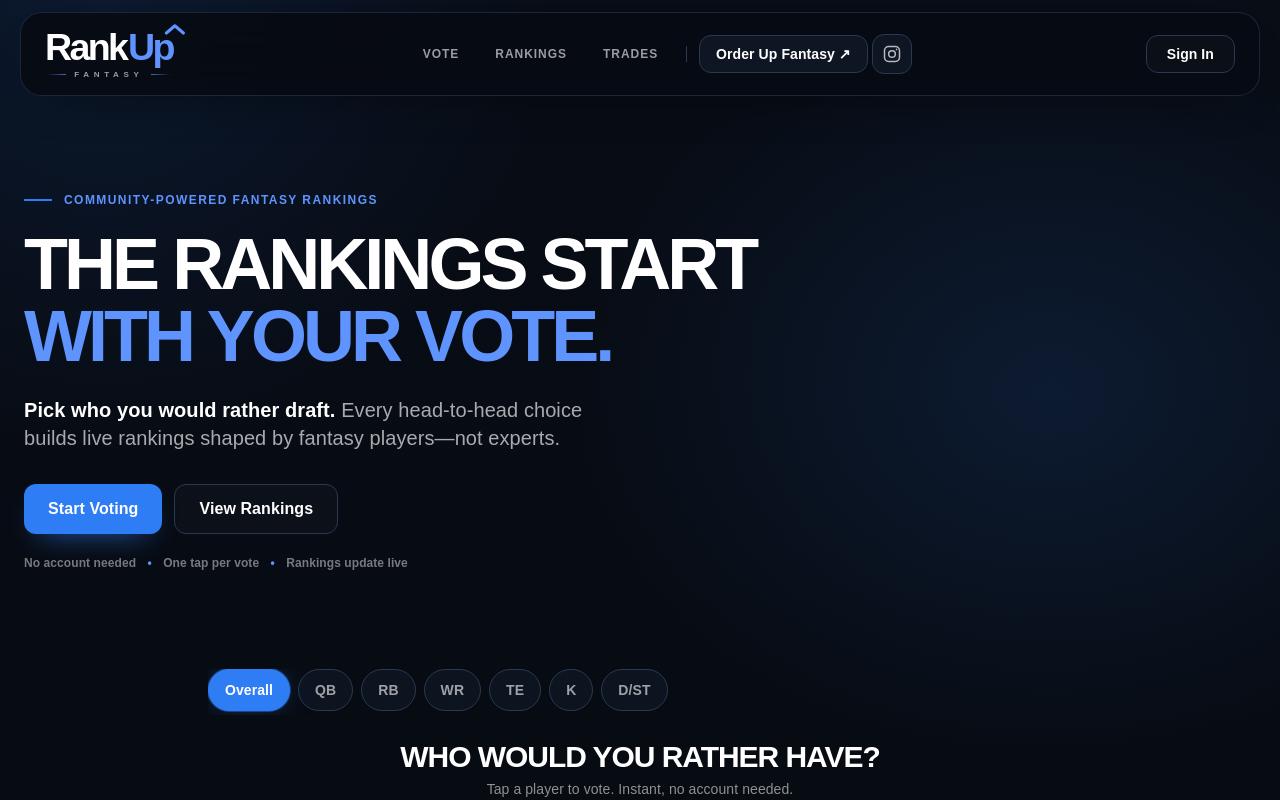
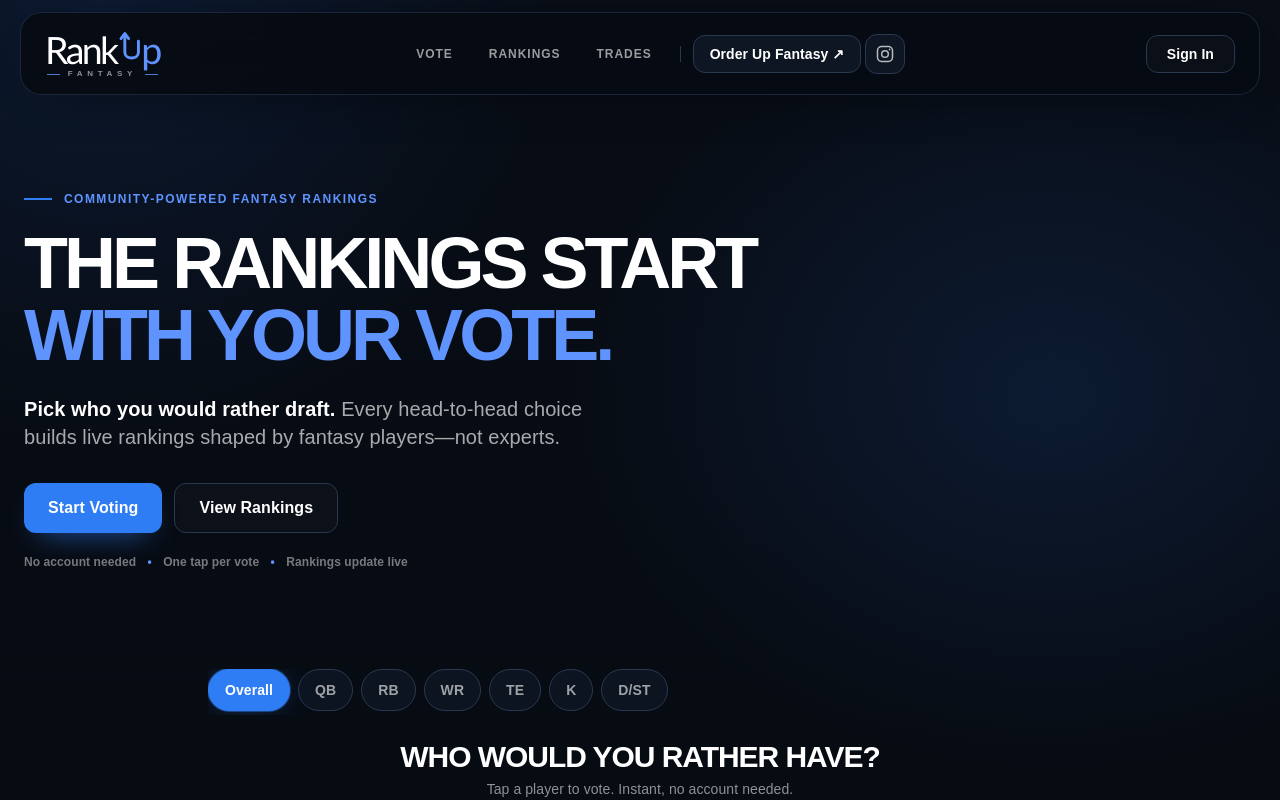
Before and after one commit to mfitzclarence-oss/rankerfantasy, a Next.js app: page / in a window 1280 px wide. Shown: the top 800 px of the page. Built offline with nearby package versions, Linux system fonts and the light colour scheme; no server answers; the database is empty; a web font is replaced by a local one.

Commit message:
Match RankUp logo to OrderUp branding

```diff
--- a/app/globals.css
+++ b/app/globals.css
@@ -24,9 +24,8 @@ h1, h2, h3, h4 {
 }
 
 .brand-wordmark-main {
-  font-family: Arial, Helvetica, sans-serif;
-  font-weight: 900;
-  font-stretch: condensed;
+  font-family: "Trebuchet MS", Arial, Helvetica, sans-serif;
+  font-weight: 500;
 }
 
 ::selection {
--- a/components/BrandWordmark.tsx
+++ b/components/BrandWordmark.tsx
@@ -22,29 +22,41 @@ export function BrandWordmark({ className, compact = false }: BrandWordmarkProps
         )}
       >
         <span className="text-white">Rank</span>
-        <span className="relative ml-[0.04em] text-blue">
-          Up
+        <span className="ml-[0.04em] inline-flex items-baseline text-blue">
           <svg
             aria-hidden="true"
-            viewBox="0 0 18 10"
-            className="absolute -right-[0.34em] -top-[0.08em] h-[0.34em] w-[0.58em]"
+            viewBox="0 0 30 36"
+            className="mr-[-0.06em] h-[0.92em] w-[0.68em] overflow-visible"
             fill="none"
           >
-            <path d="M2 8 9 2l7 6" stroke="currentColor" strokeWidth="2.5" strokeLinecap="round" strokeLinejoin="round" />
+            <path
+              d="M8 4v21c0 9 16 9 16 0V12"
+              stroke="currentColor"
+              strokeWidth="3.4"
+              strokeLinecap="round"
+            />
+            <path
+              d="m3.5 9 4.5-6 4.5 6"
+              stroke="currentColor"
+              strokeWidth="3.4"
+              strokeLinecap="round"
+              strokeLinejoin="round"
+            />
           </svg>
+          <span>p</span>
         </span>
       </span>
-      <span className="mt-1 flex items-center gap-2 px-[0.12em]">
-        <span className="h-px flex-1 bg-gradient-to-r from-transparent to-blue/70" />
+      <span className="mt-0.5 flex items-center gap-2 px-[0.12em]">
+        <span className="h-px flex-1 bg-blue/80" />
         <span
           className={clsx(
-            'font-sans font-bold uppercase text-white/60',
+            'font-sans font-bold uppercase text-white/55',
             compact ? 'text-[0.38rem] tracking-[0.46em]' : 'text-[0.46rem] tracking-[0.58em] sm:text-[0.5rem]'
           )}
         >
           Fantasy
         </span>
-        <span className="h-px flex-1 bg-gradient-to-l from-transparent to-blue/70" />
+        <span className="h-px flex-1 bg-blue/80" />
       </span>
     </span>
   );
```
